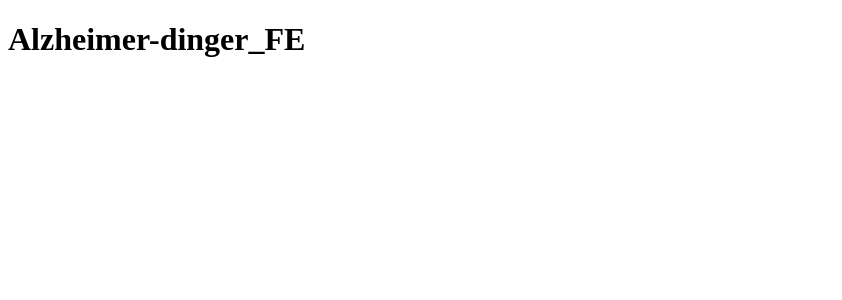
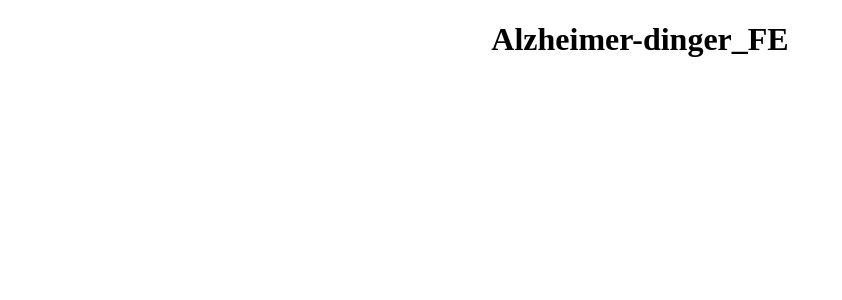
Before and after one commit to nyewon/A-dinger, a React (Vite) app: page / in a window 1280 px wide. Shown: the top 300 px of the page, without its empty margins (0-842 px from the left). Built offline with nearby package versions, Linux system fonts and the light colour scheme.

Commit message:
:art:[style]: 화면 크기 및 비율 조정

```diff
--- a/src/App.tsx
+++ b/src/App.tsx
@@ -1,5 +1,23 @@
-function App() {
-  return <h1>Alzheimer-dinger_FE</h1>;
-}
+import styled from 'styled-components';
+
+const App = () => (
+  <Container>
+    <h1>Alzheimer-dinger_FE</h1>
+  </Container>
+);
 
 export default App;
+
+const Container = styled.div`
+  width: 100vw;
+  max-width: 425px;
+  min-width: 320px;
+  justify-content: center;
+  align-items: center;
+  display: flex;
+
+  // 텍스트 클릭 방지
+  user-select: none;
+  // 탭 하이라이트 제거
+  -webkit-tap-highlight-color: transparent;
+`;
--- a/src/main.tsx
+++ b/src/main.tsx
@@ -1,9 +1,23 @@
 import { StrictMode } from 'react';
 import { createRoot } from 'react-dom/client';
 import App from './App.tsx';
+import { createGlobalStyle } from 'styled-components';
+
+const GlobalStyle = createGlobalStyle`
+  body {
+    margin: 0;
+  }
+
+  #root {
+    display: flex;
+    justify-content: center;
+    align-items: center;
+  }
+`;
 
 createRoot(document.getElementById('root')!).render(
   <StrictMode>
+    <GlobalStyle />
     <App />
   </StrictMode>,
 );
```
